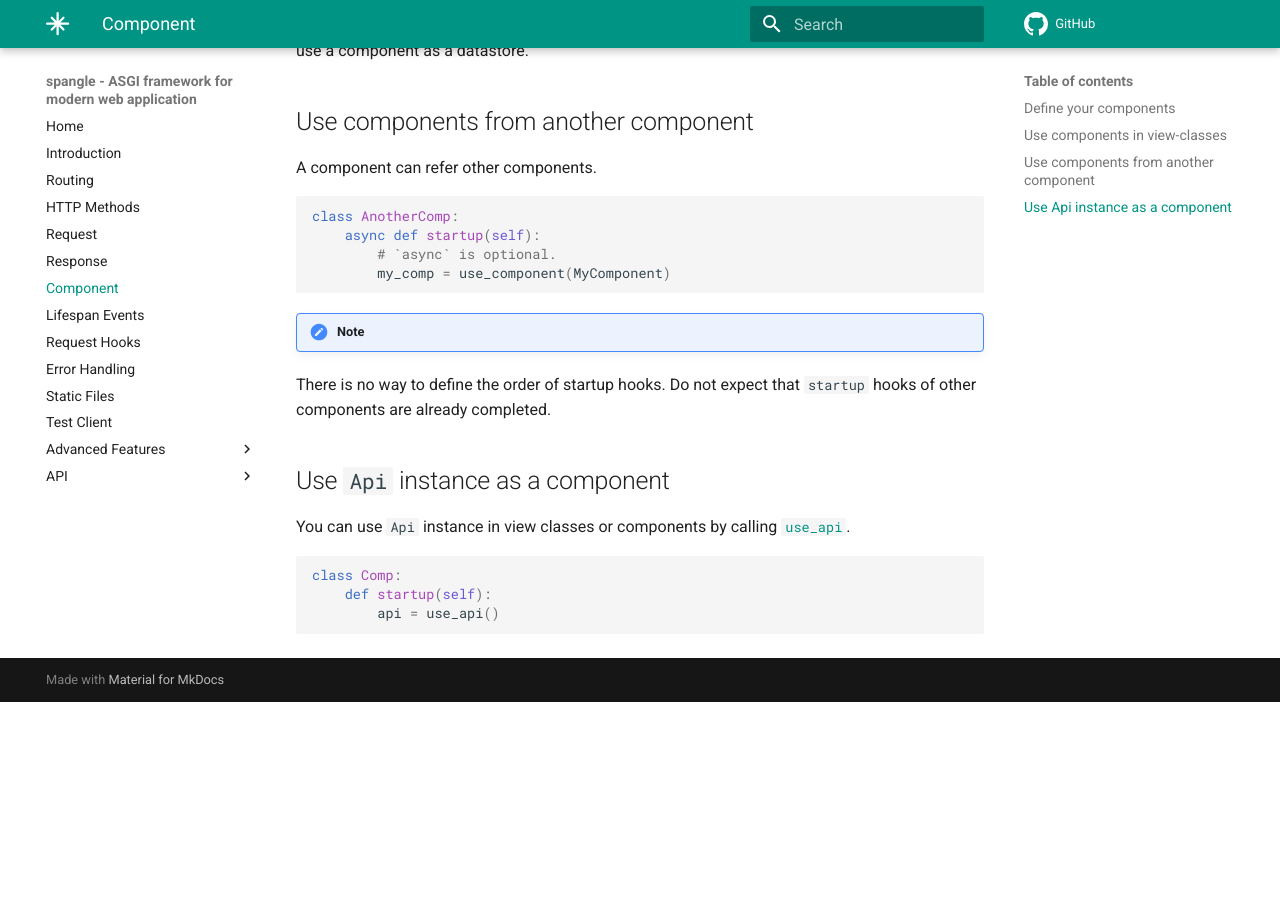
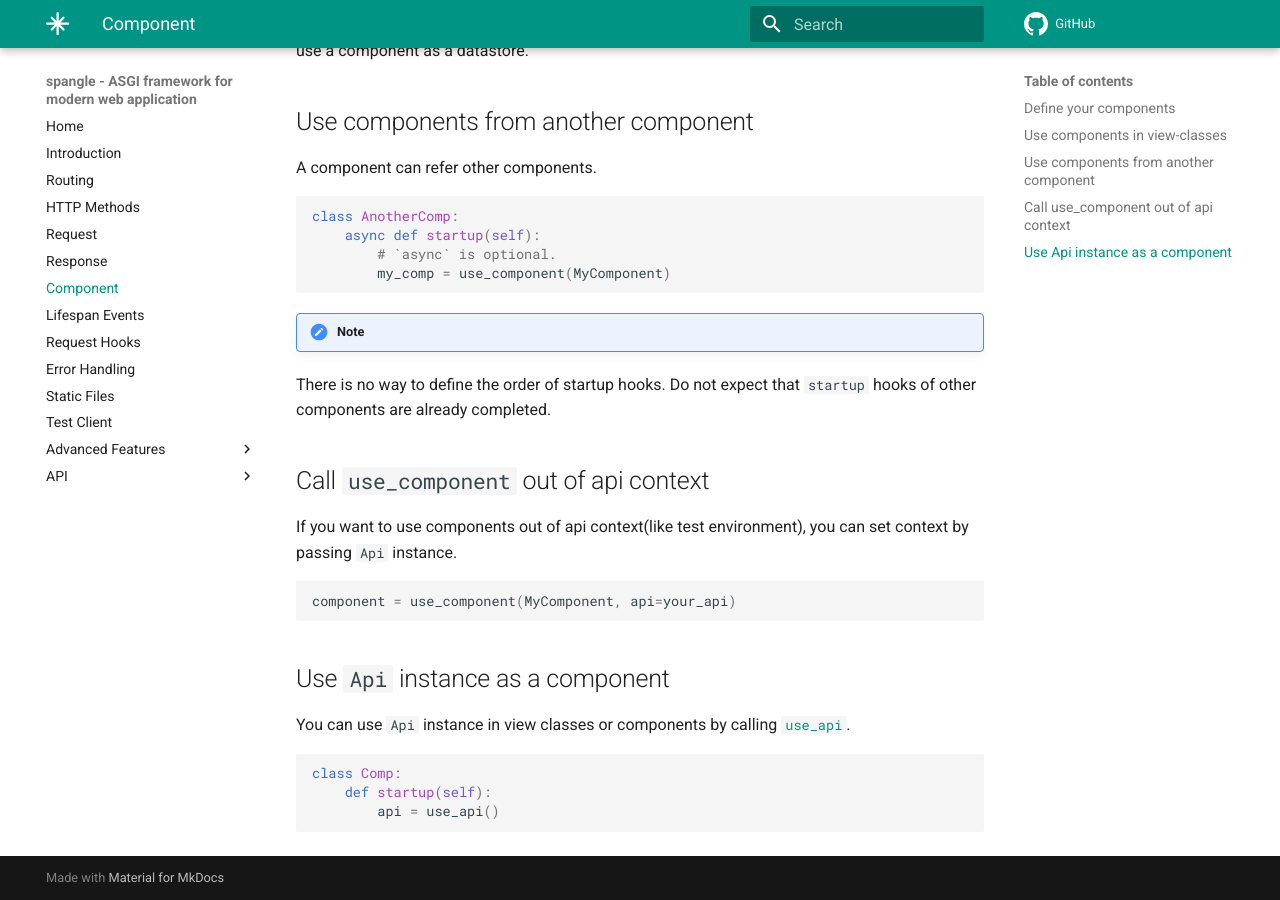
Before and after one commit to tkamenoko/spangle, an MkDocs documentation site: the page built from markdown/component.md, in a window 1280 px wide and 900 px high, scrolled down 877 px. Built offline with MkDocs 1.6.1 and Material for MkDocs 9.7.7, drawn with Linux system fonts in a browser that asks for light colours; comment, search, counter and statistics services are not loaded; before the commit the page ends 1579 px from its top, so only the background shows below that.

Commit message:
fix: document

````diff
--- a/markdown/component.md
+++ b/markdown/component.md
@@ -53,6 +53,14 @@ class AnotherComp:
 !!! Note
 There is no way to define the order of startup hooks. Do not expect that `startup` hooks of other components are already completed.
 
+## Call `use_component` out of api context
+
+If you want to use components out of api context(like test environment), you can set context by passing `Api` instance.
+
+```python
+component = use_component(MyComponent, api=your_api)
+```
+
 ## Use `Api` instance as a component
 
 You can use `Api` instance in view classes or components by calling [`use_api`](api/component-py.md#use_api).
````
